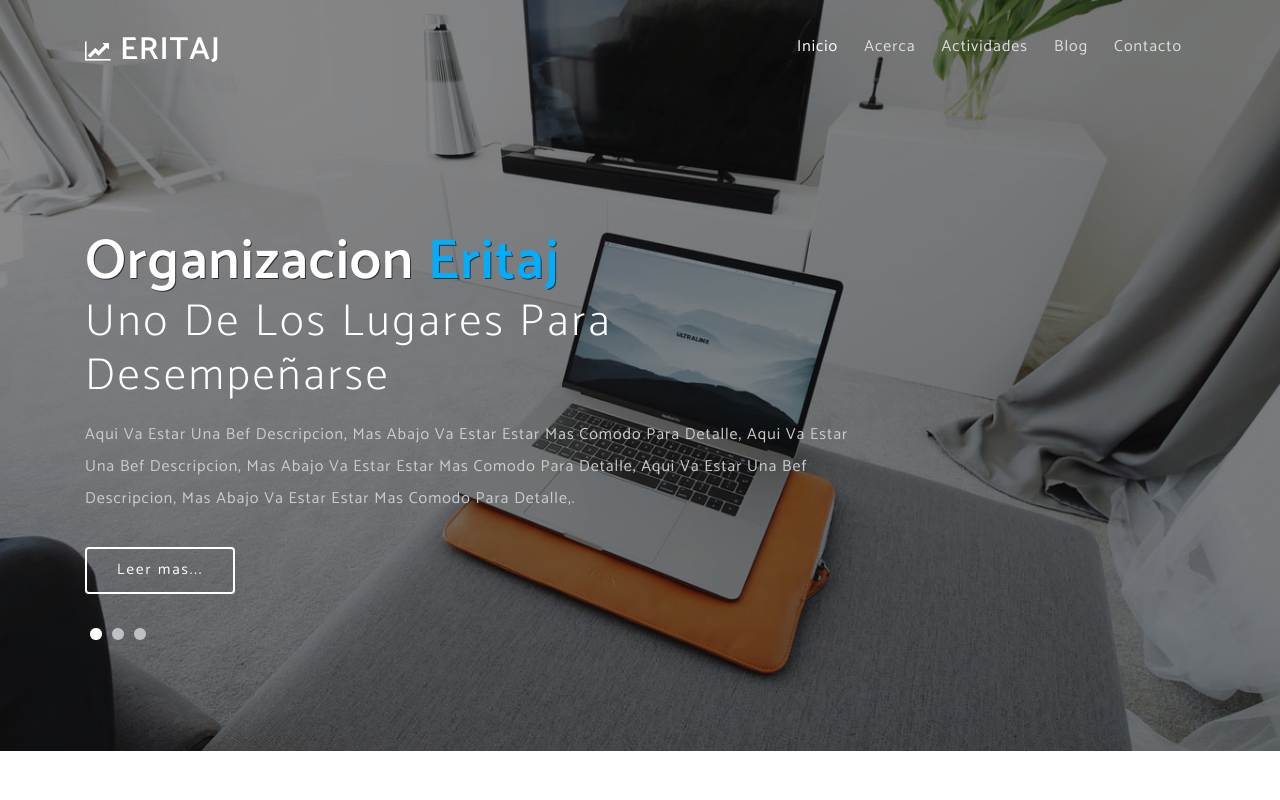
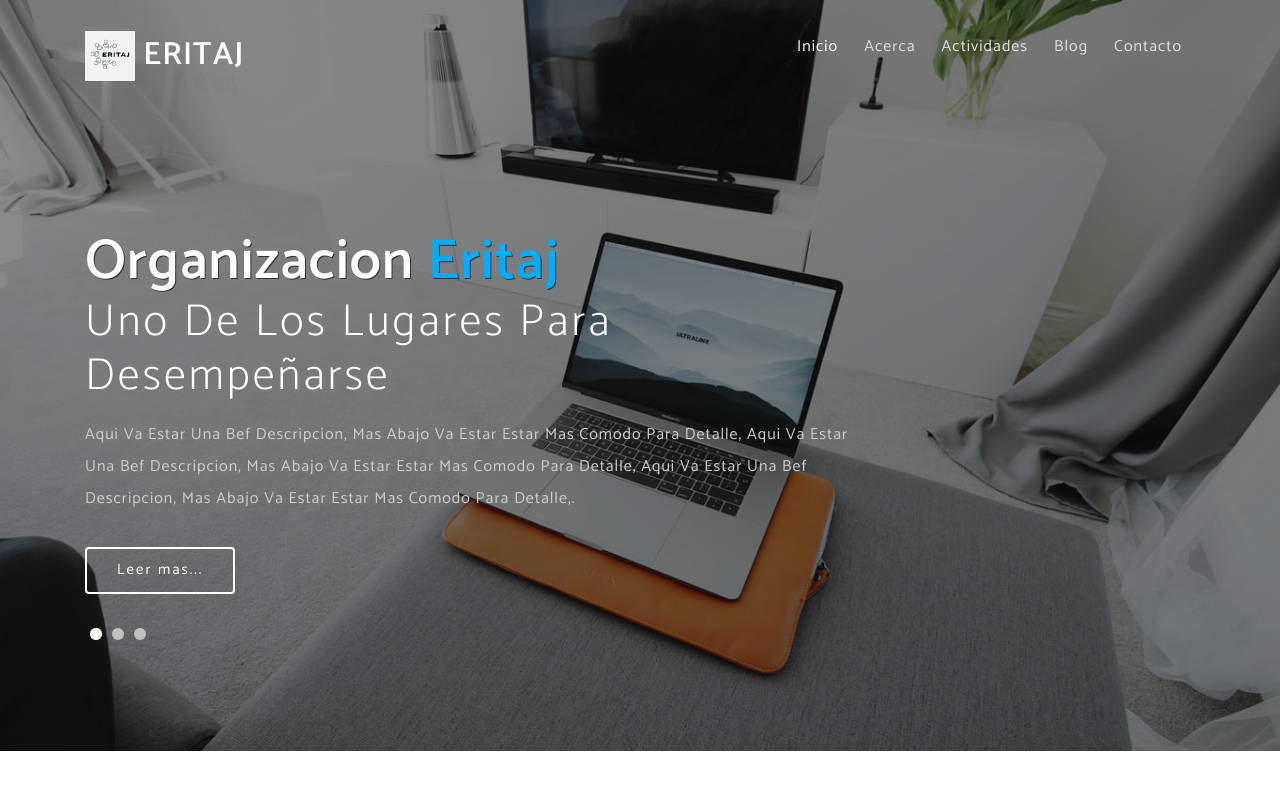
Before and after one commit to carl7777/erital.cl, a plain HTML site: page index.html in a window 1280 px wide. Shown: the top 800 px of the page. Drawn offline with Linux system fonts and the light colour scheme.

Commit message:
Update index.html

```diff
--- a/index.html
+++ b/index.html
@@ -44,7 +44,8 @@ Smartphone Compatible web template, free webdesigns for Nokia, Samsung, LG, Sony
 		<nav class="py-3 d-lg-flex">
 			<div id="logo">
 				<!--<h1> <a href="index.html"><span class="fa fa-line-chart"></span> Eritaj </a></h1>-->
-				<h1> <a href="index.html"><span class="fa fa-line-chart"></span> ERITAJ </a></h1>
+				<!--<h1> <a href="index.html"><span class="fa fa-line-chart"></span> ERITAJ </a></h1>-->
+				<h1> <a href="index.html"><img class="pic" src="images/eritaj.jpg" width="40px" height="50px"/> ERITAJ </a></h1>
 			</div>
 			<label for="drop" class="toggle"><span class="fa fa-bars"></span></label>
 			<input type="checkbox" id="drop" />
```
